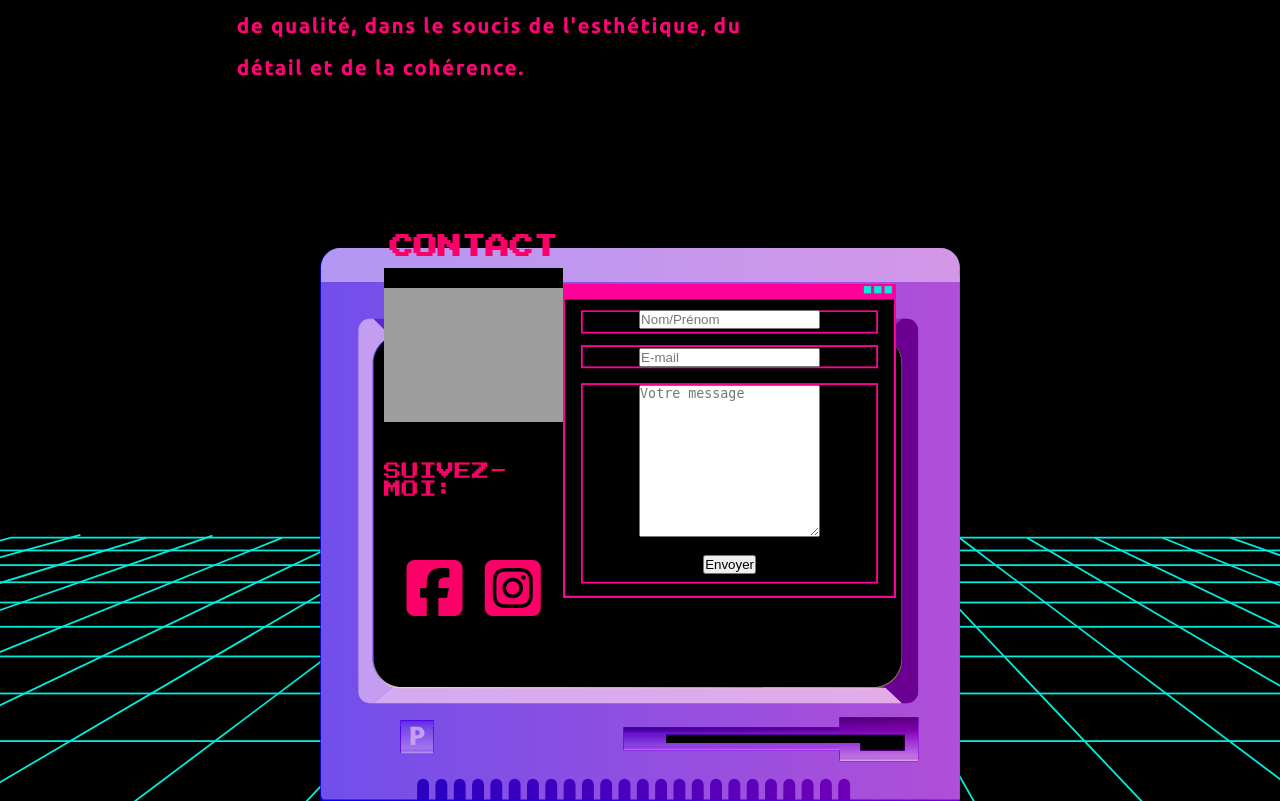
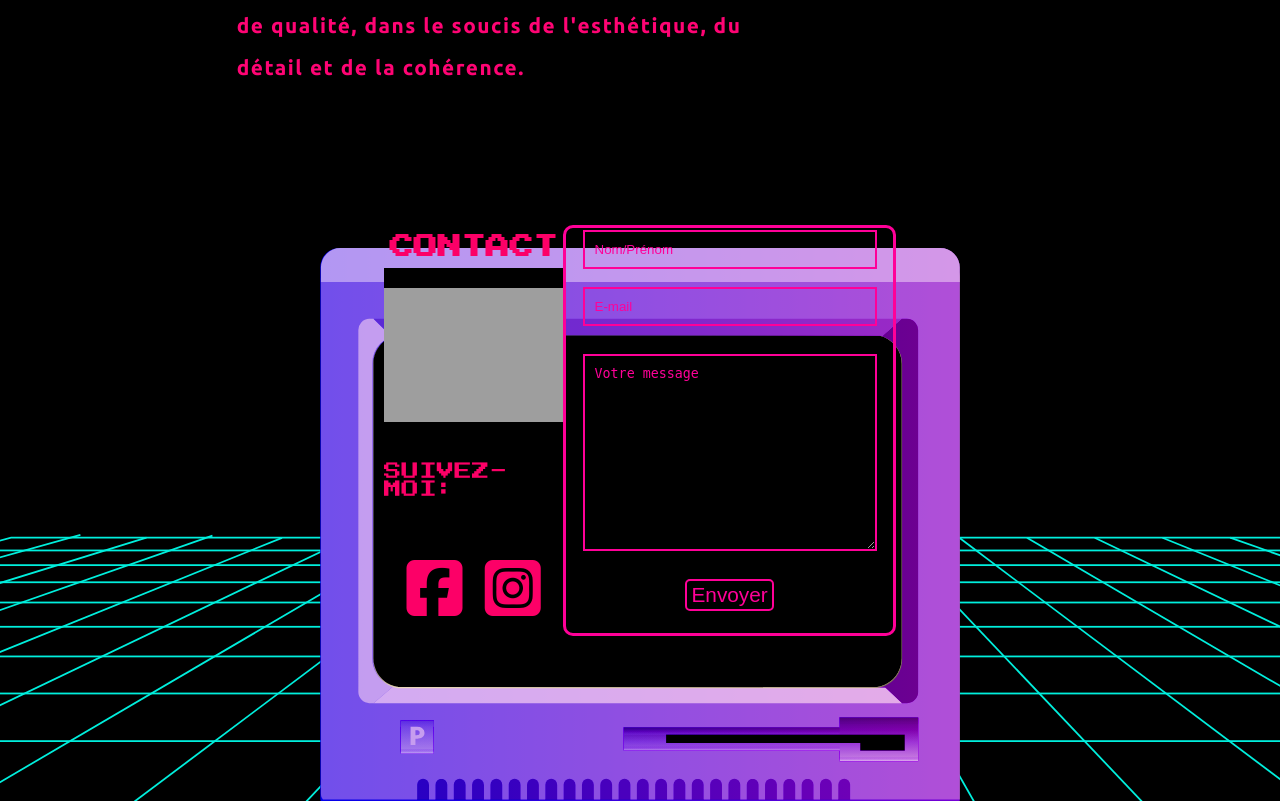
Before and after one commit to Valkha/Pixovery, a PHP site: page / in a window 1280 px wide; the page is wider, and only the part inside the window is pictured. Shown: the part 5350-6151 px from the top of that part. Run offline with PHP 8.4, Linux system fonts and the light colour scheme; some libraries are stand-ins or nearby versions; grey boxes are pictures that could not be loaded.

Commit message:
front formulaire + modification mail contact.php

```diff
--- a/CSS/style.css
+++ b/CSS/style.css
@@ -719,29 +719,83 @@ section .container5 {
 }
 
 .form {
-    width: 100%;
-    height: 100%;
-    background-image: url("../assets/images/CONTACT/SVG/form.svg");
-    background-repeat: no-repeat;
-    background-size: contain;
-    background-position: center;
+    width: 75%;
+    height: 95%;
     display: flex;
+    flex-direction: column;
     justify-content: center;
     align-items: center;
+    border: 3px solid #ff0098;
+    border-radius: 10px;
+}
+
+.form form {
+    width: 100%;
 }
 
 .form-group {
     display: flex;
     flex-direction: column;
-    justify-content: space-betw;
-    align-items: center;
-    width: 100%;
+    margin: auto;
+    width: 90%;
     height: 100%;
 }
 
-.form-group textarea {
+#username input {
+    color: #fff;
+    border: 2px solid #ff0098;
+    background: transparent;
+    width: 100%;
+    padding: 10px;
+}
+
+#username input::placeholder {
+    color: #ff0098;
+}
+
+#usermail input {
+    color: #fff;
+    padding: 10px;
+    width: 100%;
+    border: 2px solid #ff0098;
+    background: transparent;
+}
+
+#usermail input::placeholder {
+    color: #ff0098;
+}
+
+#usermsg textarea {
+    border: 2px solid #ff0098;
+    background: transparent;
     width: 100%;
     height: 100%;
+    color: #fff;
+    margin: 10px auto;
+    padding: 10px;
+}
+
+#usermsg textarea::placeholder {
+    color: #ff0098;
+}
+
+.form-group .button {
+    width: 30%;
+    height: 2rem;
+    font-size: 1.3rem;
+    margin: 20px auto;
+    border: 2px solid #ff0098;
+    color: #ff0098;
+    border-radius: 5px;
+    background: transparent;
+    cursor: pointer;
+}
+
+.form-group .button:hover {
+    background: #ff0098;
+    color: #fff;
+    transform: scale(1.05);
+    transition: all 0.3s ease;
 }
 
 @media all and (max-width: 991px) {
--- a/index.html
+++ b/index.html
@@ -419,15 +419,20 @@
                         <div class="form">
                             <form action="contact.php" method="POST">
                                 <div class="form-group">
-                                    <div>
+                                    <div class="formtop">
+
+                                    </div>
+                                    <div id="username">
                                         <input type="text" name="names" placeholder="Nom/Prénom" autocomplete="off" class="form-control" />
                                     </div>
                                     <br />
-                                    <div>
+                                    <div id="usermail">
                                         <input type="email" name="email" placeholder="E-mail" autocomplete="off" class="form-control" />
                                     </div>
                                     <br />
-                                    <textarea rows="10" name="message" placeholder="Votre message" class="form-control"></textarea>
+                                    <div id="usermsg">
+                                        <textarea rows="10" name="message" placeholder="Votre message" class="form-control"></textarea>
+                                    </div>
                                     <br />
                                     <button type="submit" class="button">Envoyer</button>
                                 </div>
```
Also changed, not shown: contact.php (+4 -4 lines).
